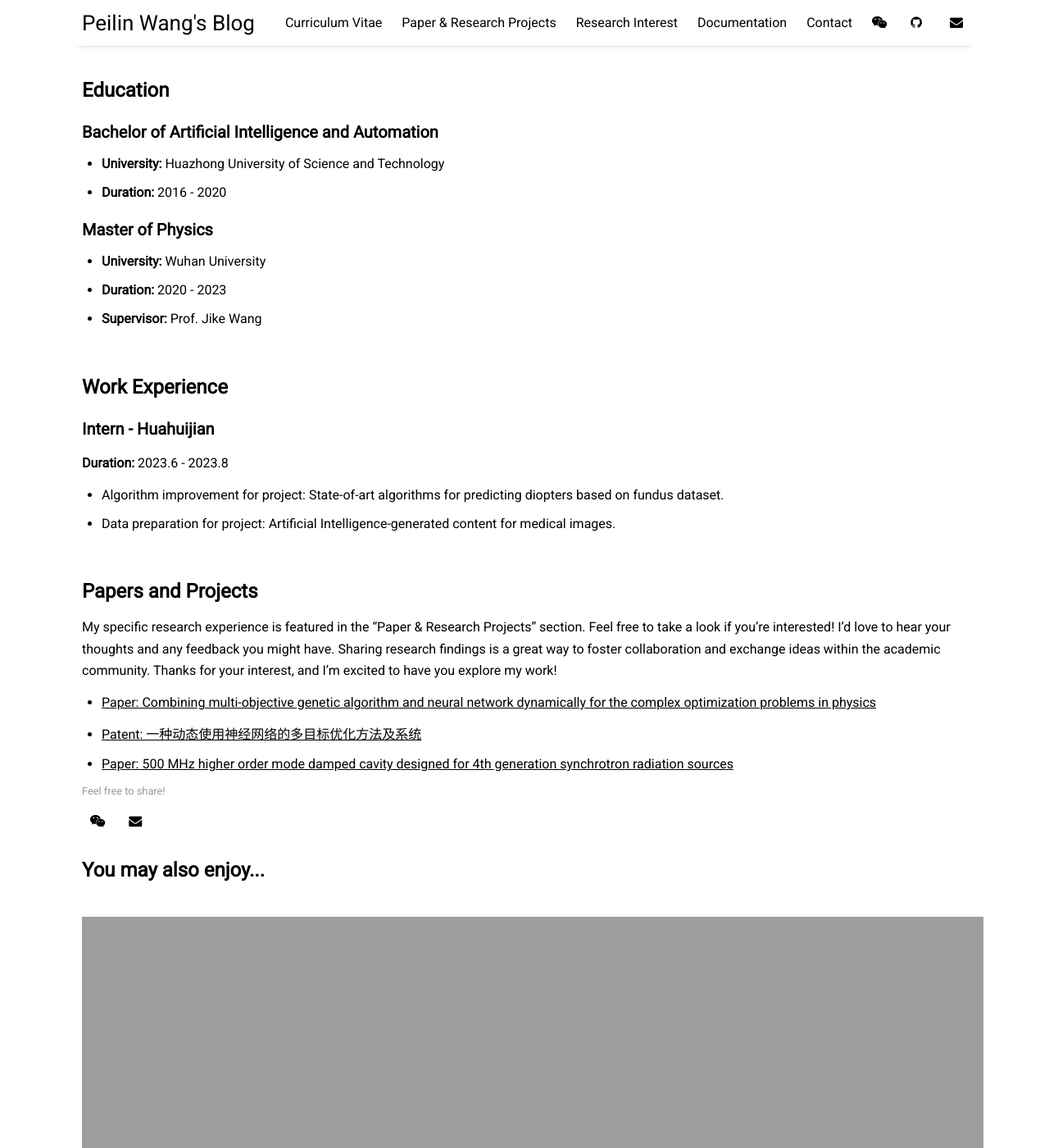
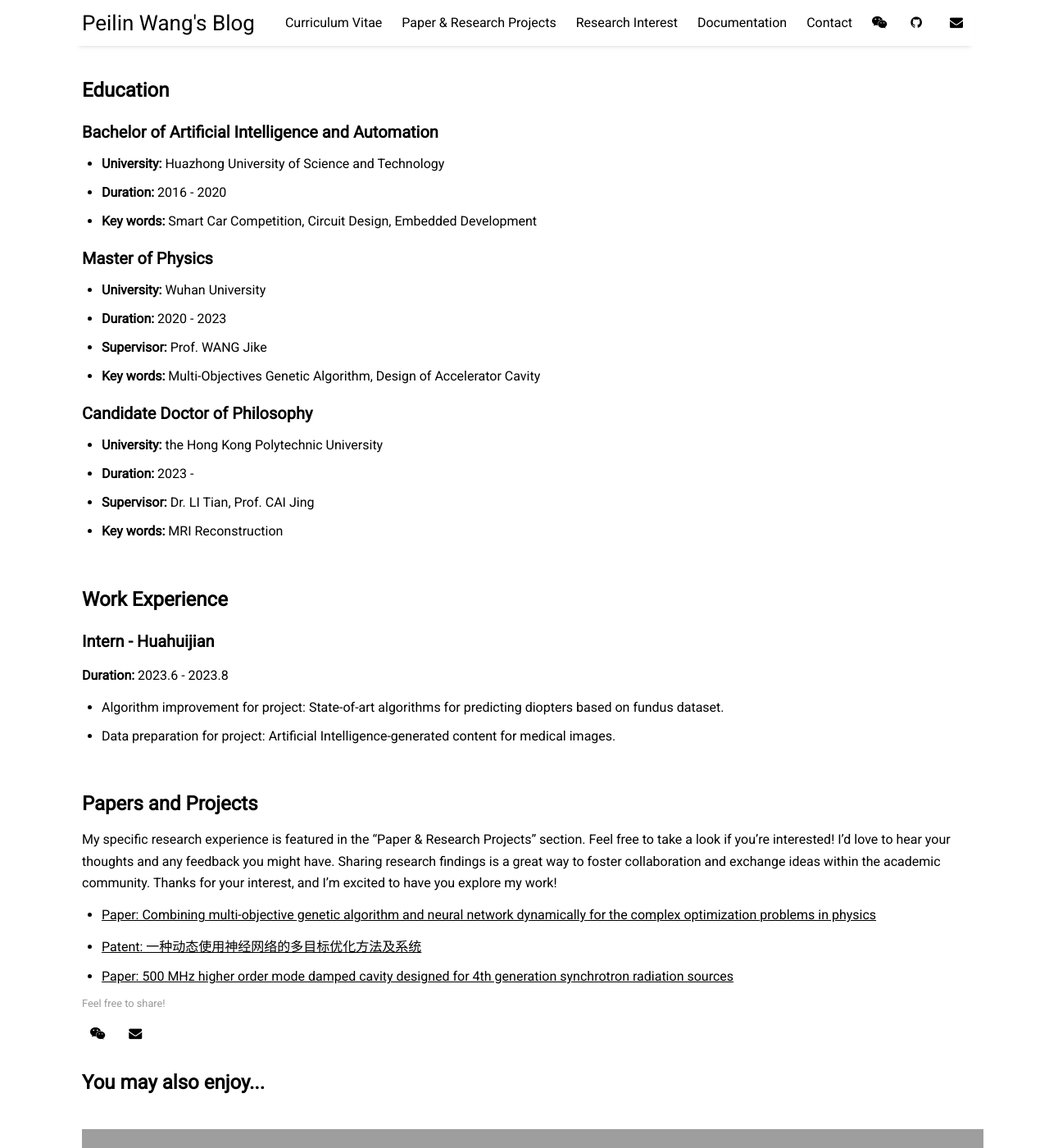
Before and after one commit to peilin-wang-git/peilin-wang-git.github.io, a Jekyll site: the page built from _posts/2023-07-27-CV.md, in a window 1280 px wide and 1400 px high, scrolled down 769 px. Shown: the whole window at 82% size. Built offline with Jekyll 4.4.1, drawn with Linux system fonts in a browser that asks for light colours; nearby versions of some CDN libraries; some of the changed text lies outside the part shown.

Commit message:
uploaded20240723

```diff
--- a/_posts/2023-07-27-CV.md
+++ b/_posts/2023-07-27-CV.md
@@ -24,12 +24,21 @@ In addition to that, I have a keen interest in deep learning, multi-objective op
 
 - **University:** Huazhong University of Science and Technology
 - **Duration:** 2016 - 2020
+- **Key words:** Smart Car Competition, Circuit Design, Embedded Development
 
 ### Master of Physics
 
 - **University:** Wuhan University
 - **Duration:** 2020 - 2023
-- **Supervisor:** Prof. Jike Wang
+- **Supervisor:** Prof. WANG Jike
+- **Key words:** Multi-Objectives Genetic Algorithm, Design of Accelerator Cavity
+
+### Candidate Doctor of Philosophy
+
+- **University:** the Hong Kong Polytechnic University
+- **Duration:** 2023 -
+- **Supervisor:** Dr. LI Tian, Prof. CAI Jing
+- **Key words:** MRI Reconstruction
 
 <br/>
 ## Work Experience
```
Also changed, not shown: _posts/2023-08-06-PaperReading-StableDiffusion.md (deleted, +0 -51 lines), _posts/2024-07-23-Poster-2024AAPM-Anatomy-based Registration Workflow for Robust High-Quality Abdominal 4D-MRI.md (renamed from _posts/2023-07-28-Poster-2024AAPM-Anatomy-based Registration Workflow for Robust High-Quality Abdominal 4D-MRI.md).
